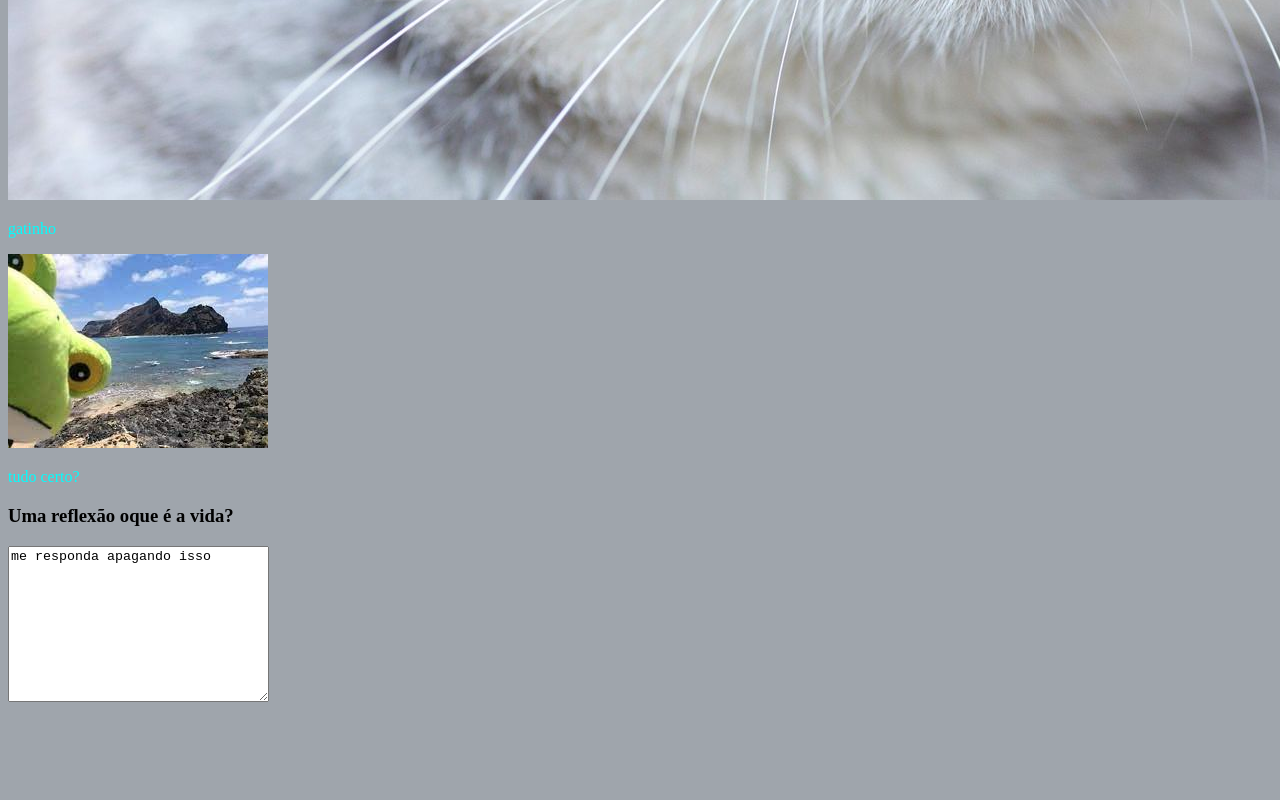
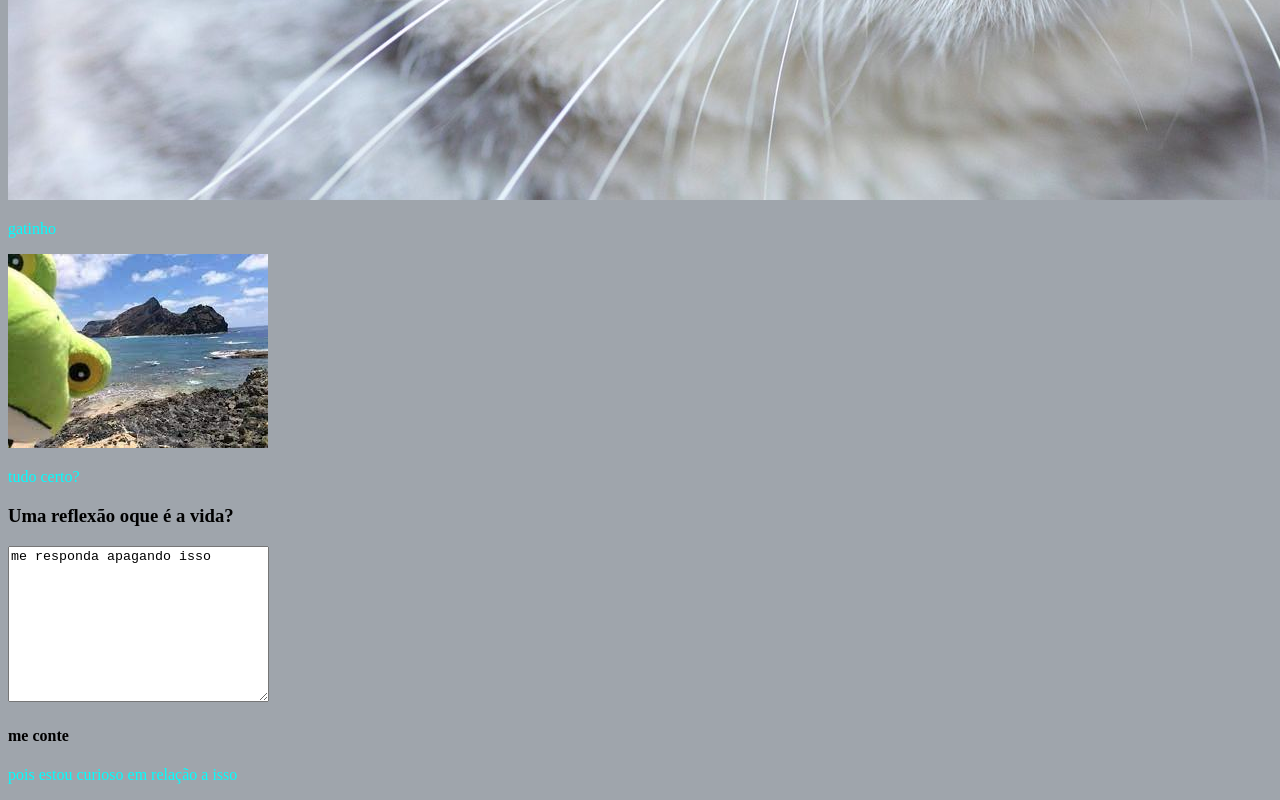
Before and after one commit to GabrielRaupp/New_Repositoy_test, a plain HTML site: page index.html in a window 1280 px wide. Shown: the part 1416-2216 px from the top of the page. Before the commit the page ends 2130 px from the top, so only its background shows below. Drawn offline with Linux system fonts and the light colour scheme.

Commit message:
conte-me

```diff
--- a/index.html
+++ b/index.html
@@ -24,5 +24,7 @@
         <p>tudo certo?</p>
         <h3>Uma reflexão oque é a vida?</h3>
         <textarea cols="30" rows="10">me responda apagando isso</textarea>
+        <h4>me conte</h4>
+        <p>pois estou curioso em relação a isso</p>
 </body>
 </html>
```
